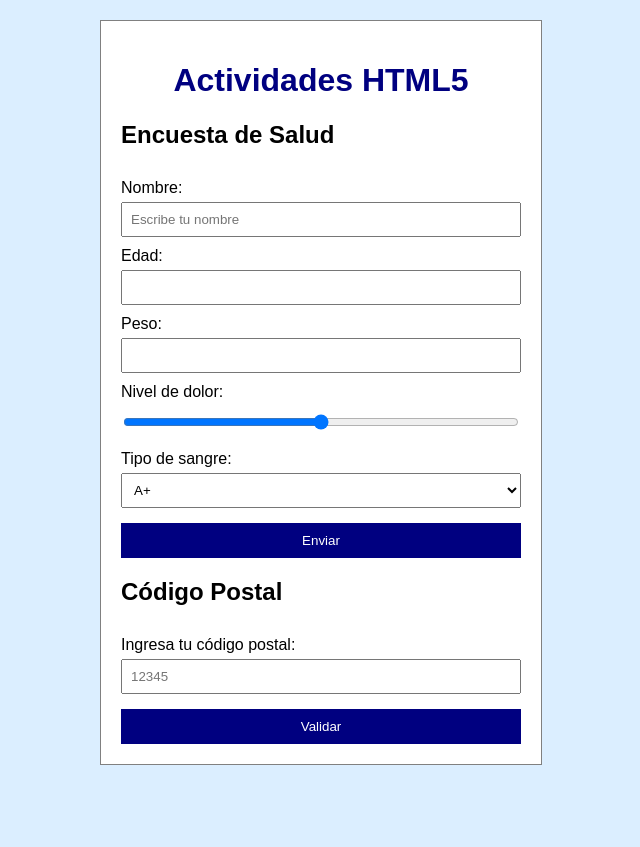
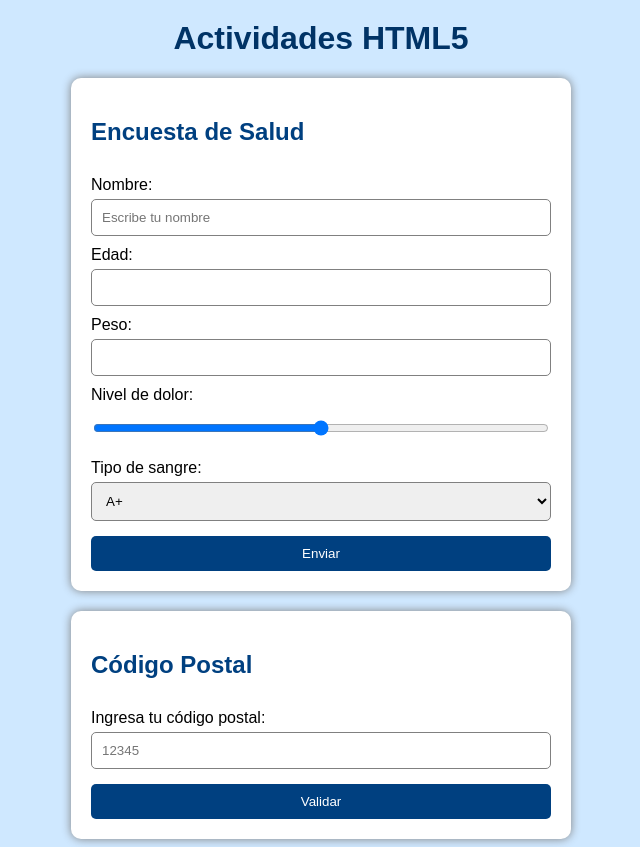
Before and after one commit to instalilian888-boop/formulario-html5, a plain HTML site: page index.html in a window 1280 px wide. Shown: the whole page, without its empty margins (319-959 px from the left). Before the commit the page ends 800 px from the top, so only its background shows below. Drawn offline with Linux system fonts and the light colour scheme.

Commit message:
Update style.css

```diff
--- a/style.css
+++ b/style.css
@@ -1,19 +1,29 @@
 body{
-    font-family: Arial;
-    background-color: #dbeeff;
+    font-family: Arial, Helvetica, sans-serif;
+    background: #cfe8ff;
+}
+
+.contenedor{
+    width: 500px;
+    margin: auto;
 }
 
 h1{
     text-align: center;
-    color: navy;
+    color: #003366;
+    margin-top: 20px;
 }
 
-.contenedor{
-    background-color: white;
-    width: 400px;
-    margin: 20px auto;
+.caja{
+    background: white;
     padding: 20px;
-    border: 1px solid gray;
+    margin-top: 20px;
+    border-radius: 10px;
+    box-shadow: 0px 0px 10px gray;
+}
+
+h2{
+    color: #004080;
 }
 
 form{
@@ -26,14 +36,22 @@ label{
 }
 
 input, select{
-    padding: 8px;
+    padding: 10px;
     margin-top: 5px;
+    border-radius: 5px;
+    border: 1px solid gray;
 }
 
 button{
     margin-top: 15px;
     padding: 10px;
-    background-color: navy;
+    background: #004080;
     color: white;
     border: none;
+    border-radius: 5px;
+    cursor: pointer;
 }
+
+button:hover{
+    background: #0066cc;
+}
```
